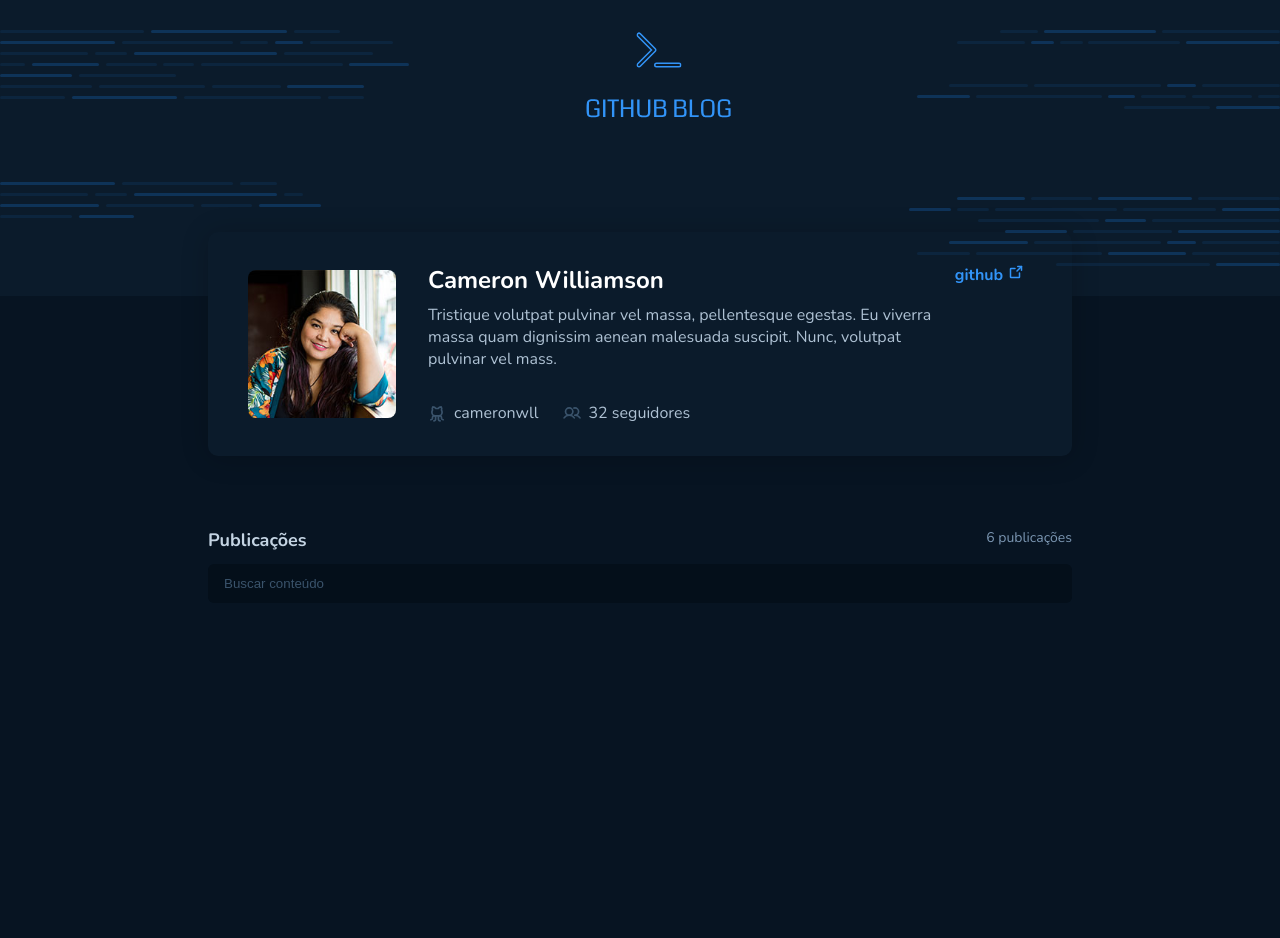
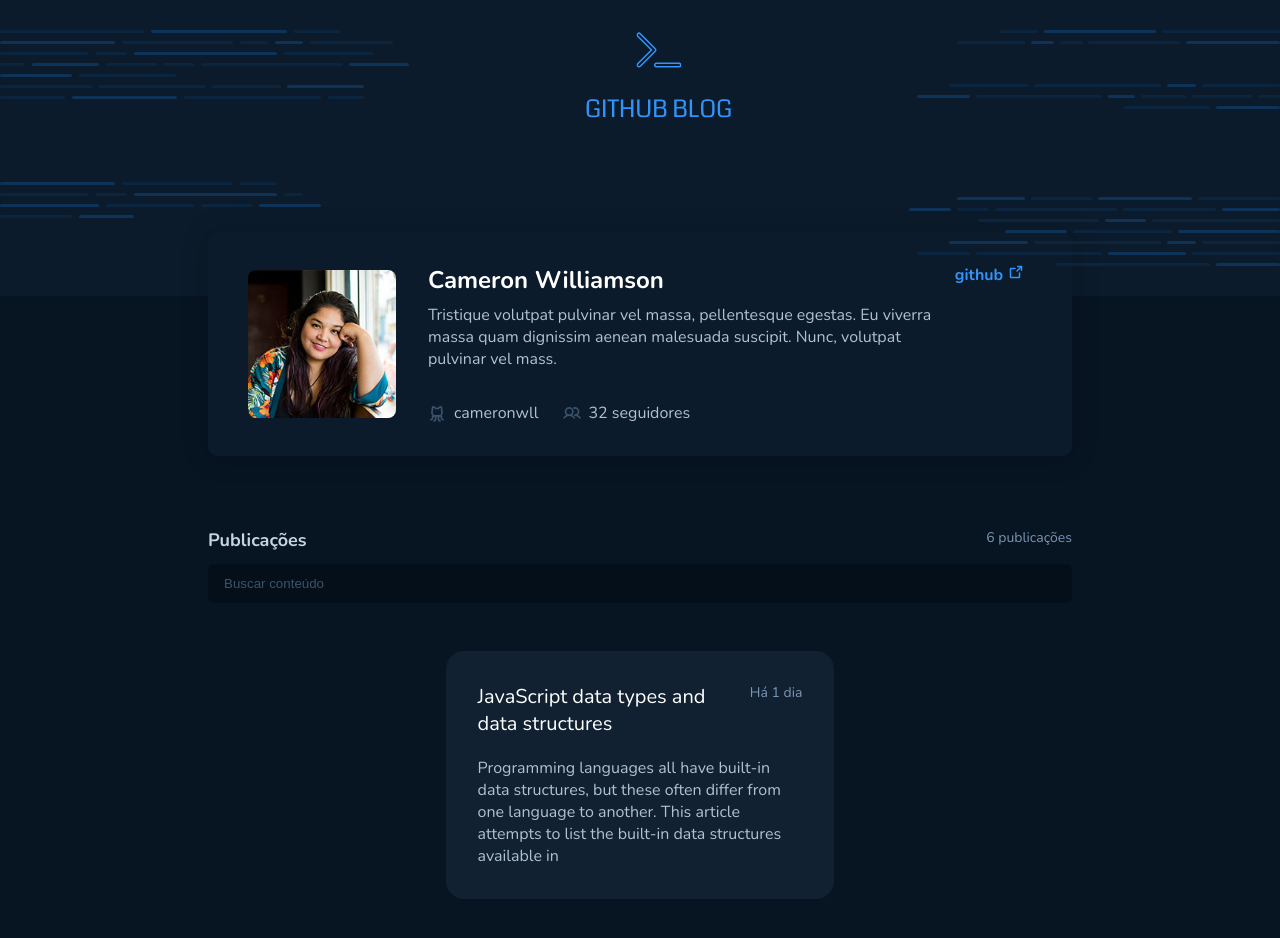
Before and after one commit to Matheussmaced/github_blog, a React (Vite) app: page / in a window 1280 px wide. Shown: the top 938 px of the page. Before the commit the page ends 800 px from the top, so only its background shows below. Built offline with nearby package versions, Linux system fonts and the light colour scheme.

Commit message:
feat: publications container

```diff
--- a/src/pages/Home/components/Publications/index.tsx
+++ b/src/pages/Home/components/Publications/index.tsx
@@ -1,6 +1,23 @@
-import { PublicationSubtitle, PublicationsContainer, SearchBar } from './styles'
+import {
+  PublicationSubtitle,
+  PublicationsContainer,
+  SearchBar,
+  UsePublicationsHeader,
+  UserPublicationsContainer,
+  UserPublicationsDescription,
+} from './styles'
 
 export const Publications = () => {
+  const informsContainer = [
+    {
+      id: 1,
+      title: 'JavaScript data types and data structures',
+      publishedAt: 'Há 1 dia',
+      description:
+        'Programming languages all have built-in data structures, but these often differ from one language to another. This article attempts to list the built-in data structures available in ',
+    },
+  ]
+
   return (
     <PublicationsContainer>
       <PublicationSubtitle>
@@ -11,6 +28,19 @@
       <form>
         <SearchBar type="text" placeholder="Buscar conteúdo" />
       </form>
+
+      {informsContainer.map((informs) => (
+        <UserPublicationsContainer key={informs.id}>
+          <UsePublicationsHeader>
+            <span>{informs.title}</span>
+            <p>{informs.publishedAt}</p>
+          </UsePublicationsHeader>
+
+          <UserPublicationsDescription>
+            <span>{informs.description}</span>
+          </UserPublicationsDescription>
+        </UserPublicationsContainer>
+      ))}
     </PublicationsContainer>
   )
 }
--- a/src/pages/Home/components/Publications/styles.ts
+++ b/src/pages/Home/components/Publications/styles.ts
@@ -30,8 +30,41 @@
 
   background-color: ${(props) => props.theme['base-input']};
   border: ${(props) => props.theme['base-border']};
+  color: ${(props) => props.theme.white};
 
   &::placeholder {
     color: ${(props) => props.theme['base-label']};
   }
 `
+
+export const UserPublicationsContainer = styled.div`
+  width: 45%;
+  background-color: ${(props) => props.theme['base-post']};
+  margin: 3rem auto;
+  padding: 2rem;
+
+  border-radius: 18px;
+`
+
+export const UsePublicationsHeader = styled.header`
+  display: flex;
+  justify-content: space-between;
+  gap: 1rem;
+
+  span {
+    font-size: 1.25rem;
+    width: 73%;
+    margin-bottom: 1.25rem;
+  }
+  p {
+    font-size: 0.875rem;
+    color: ${(props) => props.theme['base-span']};
+    font-size: 0.875rem;
+  }
+`
+
+export const UserPublicationsDescription = styled.div`
+  span {
+    color: ${(props) => props.theme['base-text']};
+  }
+`
```
